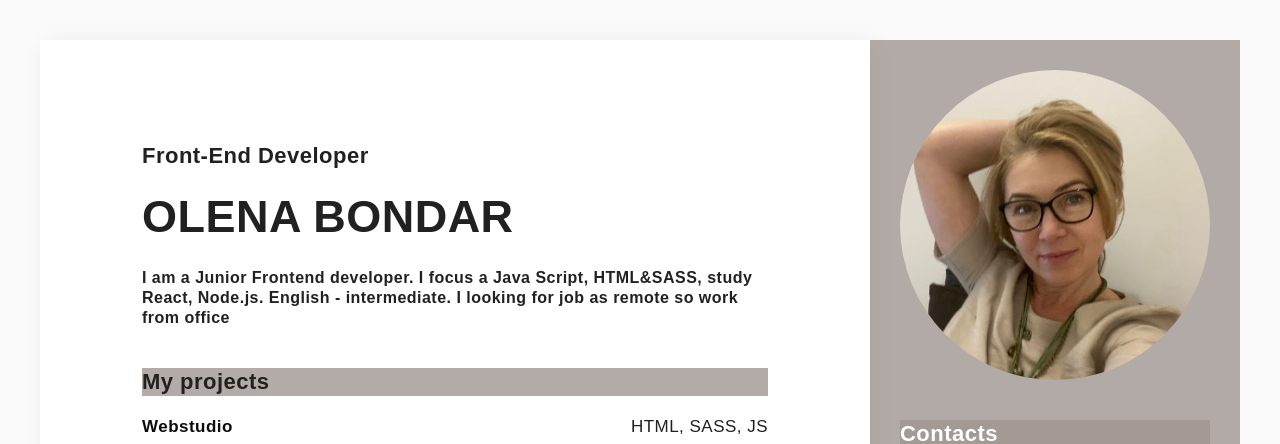
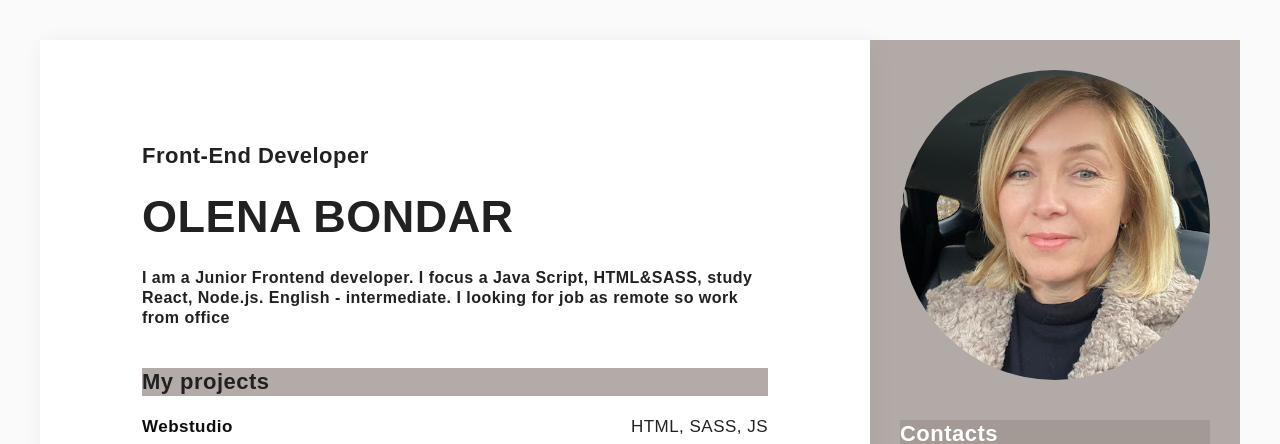
Before and after one commit to aventinodev/my-CV, a plain HTML site: page index.html in a window 1280 px wide. Shown: the top 444 px of the page. Drawn offline with nearby package versions, Linux system fonts and the light colour scheme.

Commit message:
Update index.html

```diff
--- a/index.html
+++ b/index.html
@@ -189,7 +189,7 @@
         <div class="image-wrap">
           <img
             class="image"
-            src="./images/myphoto3.jpg"
+            src="./images/myphoto2.jpg"
             alt="photo"
             width="310"
             height="310"
```
